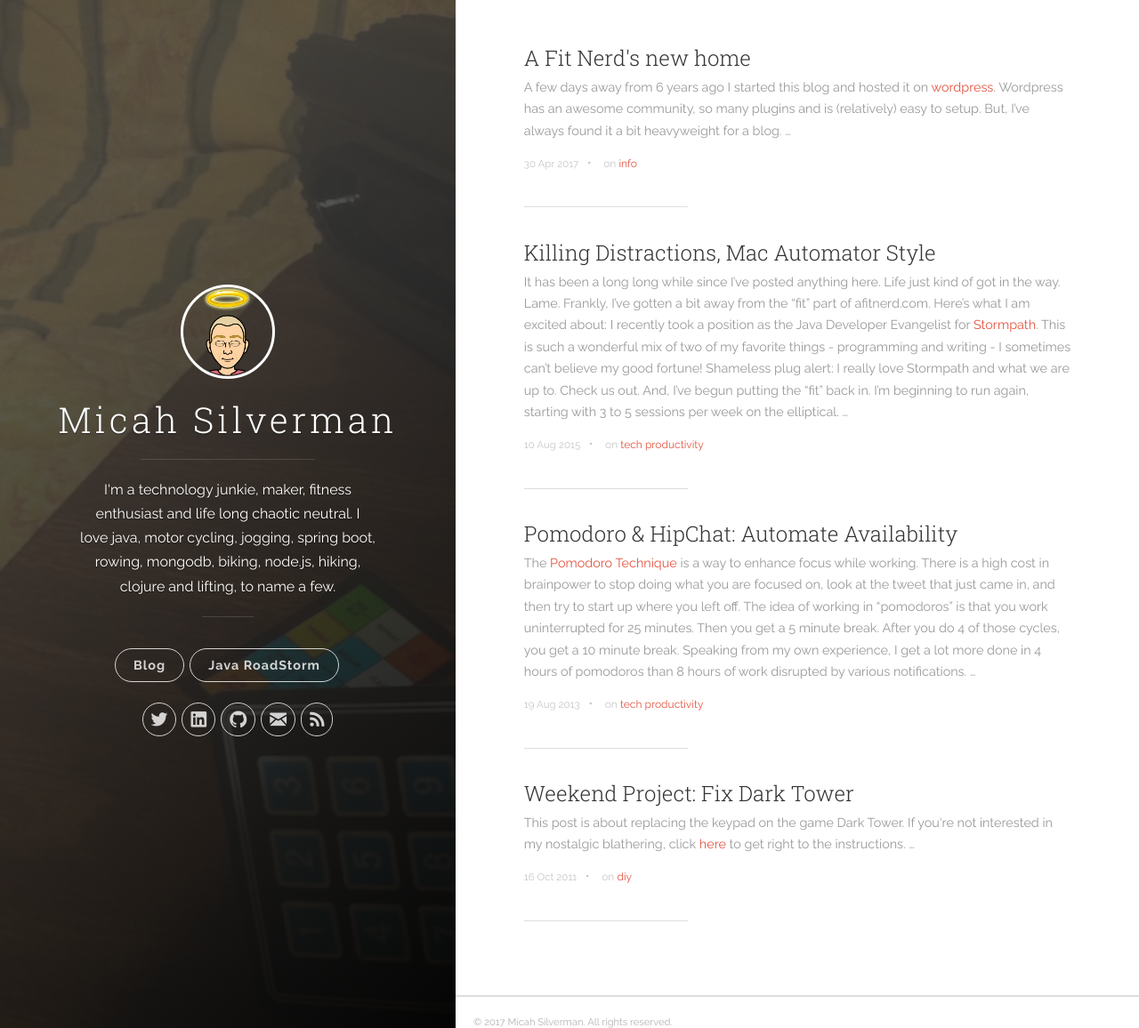
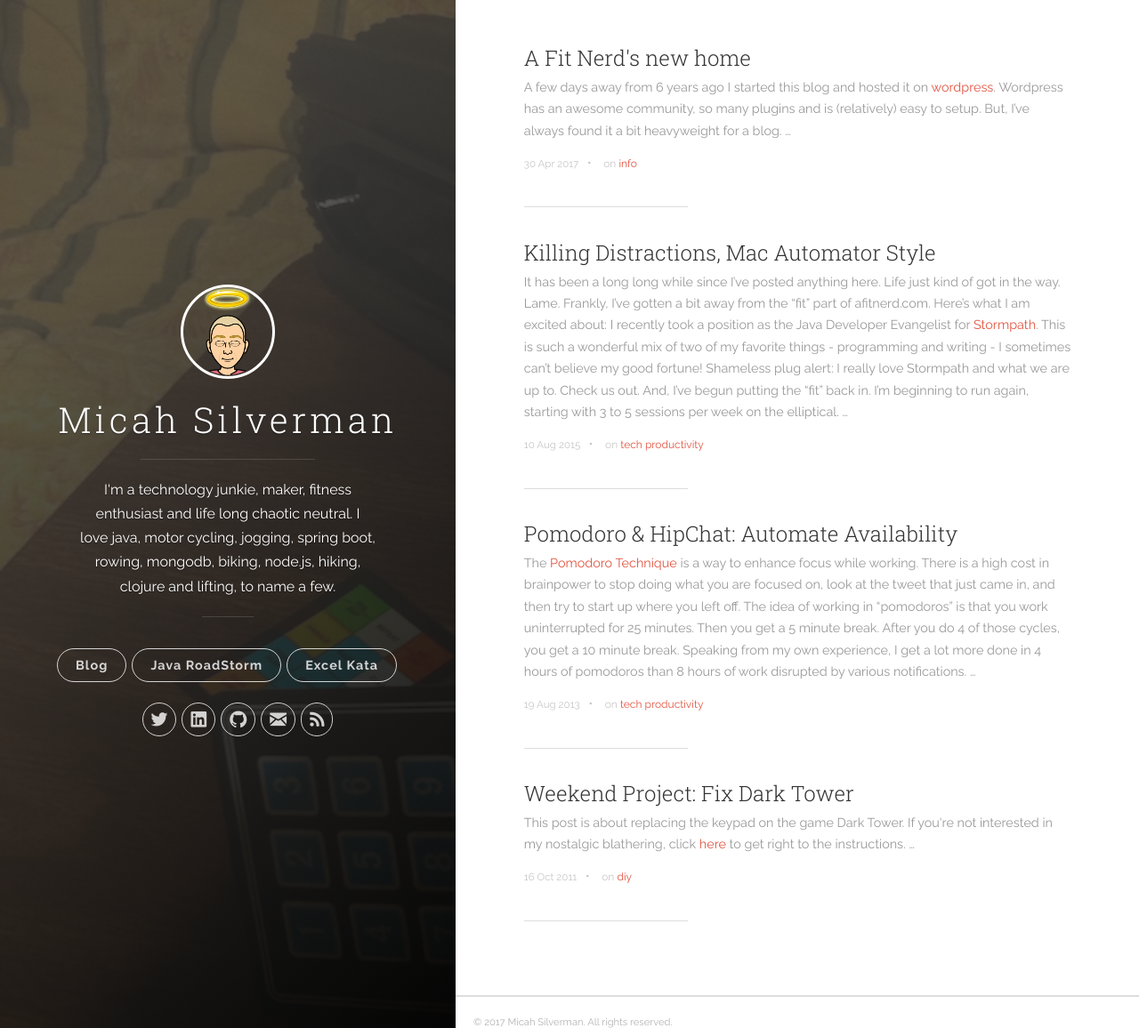
Before and after one commit to dogeared/dogeared.github.io, a Jekyll site: the page built from index.html, in a window 1280 px wide and 1156 px high. Shown: the whole window at 89% size. Built offline with Jekyll 4.4.1, drawn with Linux system fonts in a browser that asks for light colours; nearby versions of some CDN libraries; the list of posts is cut into pages by our own code.

Commit message:
Linked to excel kata

```diff
--- a/_includes/header.html
+++ b/_includes/header.html
@@ -24,6 +24,7 @@
             <ul class="navigation">
               <li class="navigation__item"><a href="{{ site.baseurl }}#blog" title="link to {{ site.title }} blog" class="blog-button">Blog</a></li>
               <li class="navigation__item"><a href="{{ site.baseurl }}JavaRoadStorm2016" title="link to {{ site.title }} Java RoadStorm" class="blog-button">Java RoadStorm</a></li>
+              <li class="navigation__item"><a href="{{ site.baseurl }}excel_kata" title="link to {{ site.title }} Excel Kata" class="blog-button">Excel Kata</a></li>
             </ul>
           </nav>
 
```
